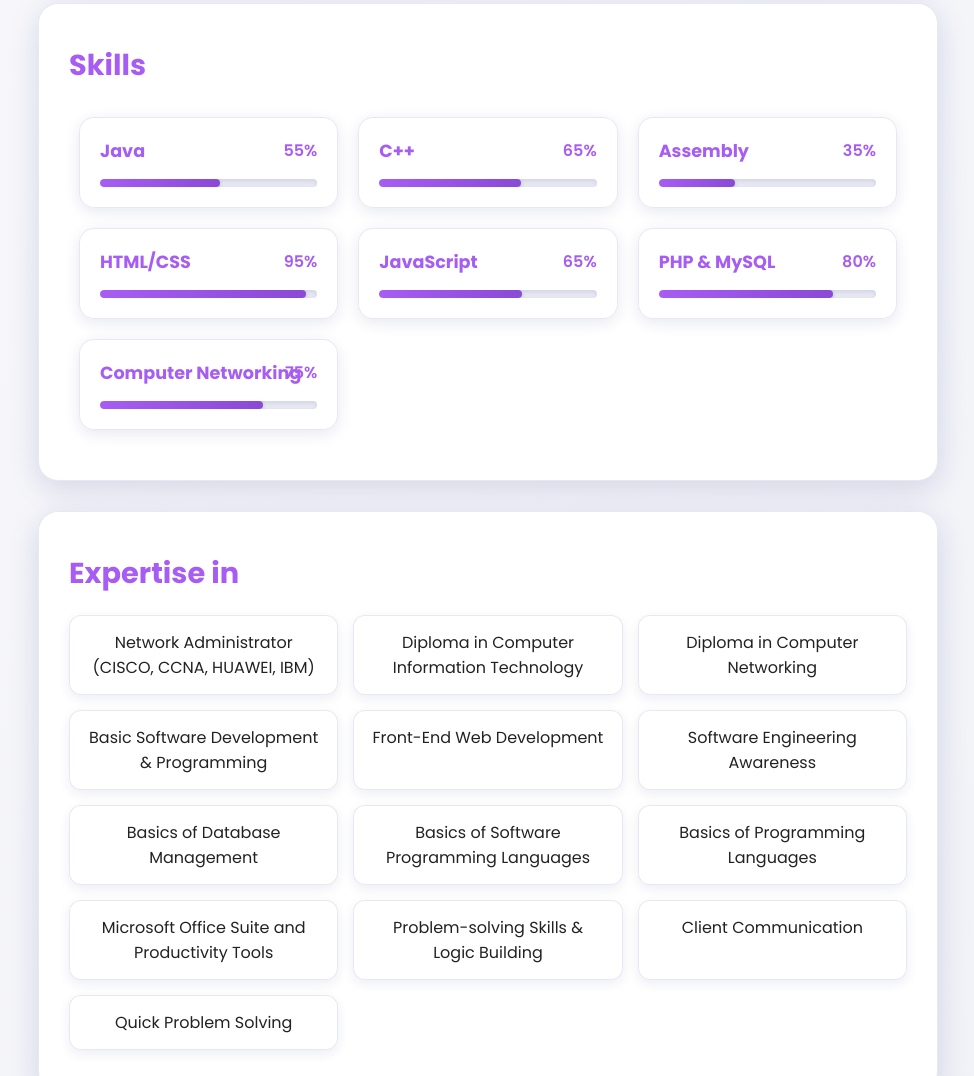
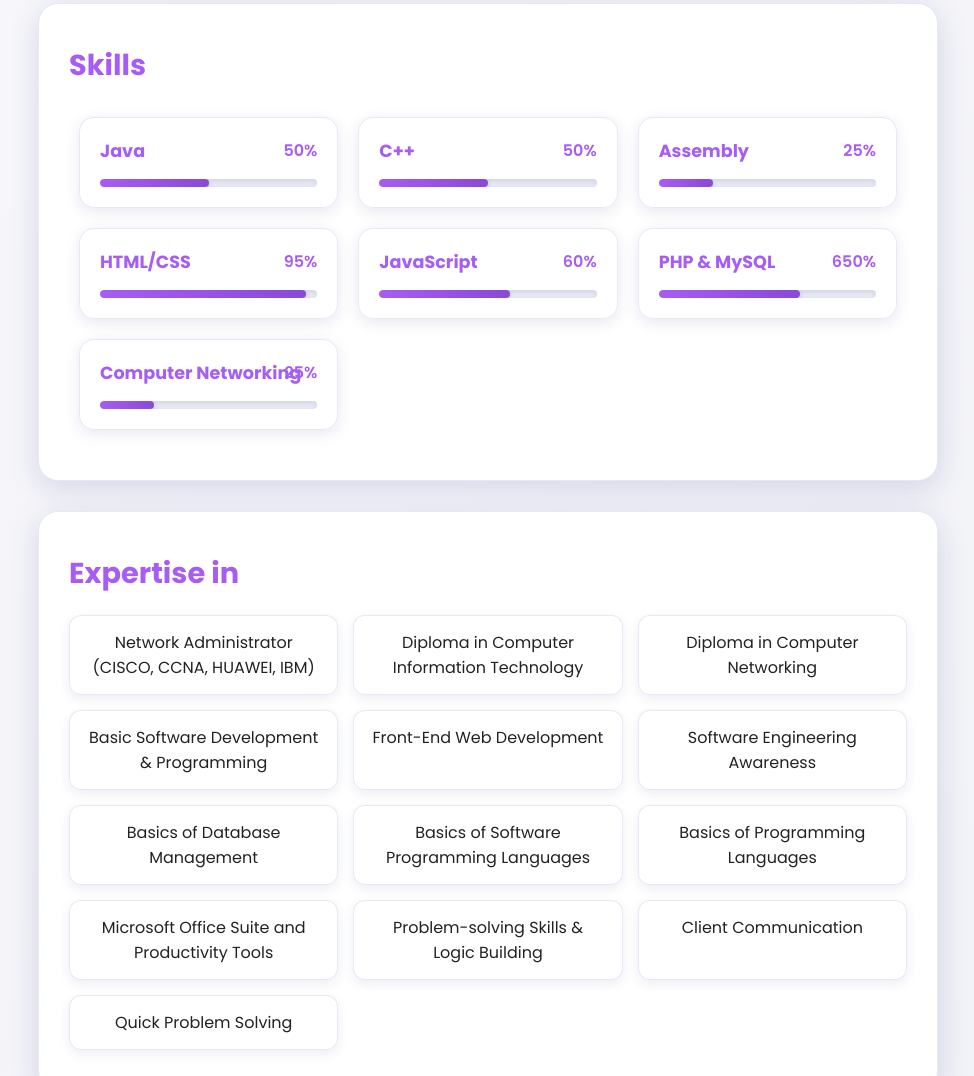
Before and after one commit to zainkhantareen07/my-resume, a plain HTML site: page index.html in a window 1280 px wide. Shown: the part 1250-2326 px from the top of the page, without its empty margins (152-1126 px from the left). Drawn offline with Linux system fonts and the light colour scheme.

Commit message:
Updated HTML and CSS

```diff
--- a/index.html
+++ b/index.html
@@ -58,23 +58,23 @@
             <div class="skills-grid">
                 <div class="skill-box">
                     <h3>Java</h3>
-                    <div class="skill-level">55%</div>
+                    <div class="skill-level">50%</div>
                     <div class="bar">
-                        <div style="width: 55%"></div>
+                        <div style="width: 50%"></div>
                     </div>
                 </div>
                 <div class="skill-box">
                     <h3>C++</h3>
-                    <div class="skill-level">65%</div>
+                    <div class="skill-level">50%</div>
                     <div class="bar">
-                        <div style="width: 65%"></div>
+                        <div style="width: 50%"></div>
                     </div>
                 </div>
                 <div class="skill-box">
                     <h3>Assembly</h3>
-                    <div class="skill-level">35%</div>
+                    <div class="skill-level">25%</div>
                     <div class="bar">
-                        <div style="width: 35%"></div>
+                        <div style="width: 25%"></div>
                     </div>
                 </div>
                 <div class="skill-box">
@@ -86,23 +86,23 @@
                 </div>
                 <div class="skill-box">
                     <h3>JavaScript</h3>
-                    <div class="skill-level">65%</div>
+                    <div class="skill-level">60%</div>
                     <div class="bar">
-                        <div style="width: 65.5%"></div>
+                        <div style="width: 60%"></div>
                     </div>
                 </div>
                 <div class="skill-box">
                     <h3>PHP & MySQL</h3>
-                    <div class="skill-level">80%</div>
+                    <div class="skill-level">650%</div>
                     <div class="bar">
-                        <div style="width: 80%"></div>
+                        <div style="width: 65%"></div>
                     </div>
                 </div>
                 <div class="skill-box">
                     <h3>Computer Networking</h3>
-                    <div class="skill-level">75%</div>
+                    <div class="skill-level">25%</div>
                     <div class="bar">
-                        <div style="width: 75%"></div>
+                        <div style="width: 25%"></div>
                     </div>
                 </div>
             </div>
@@ -188,7 +188,7 @@
             <div class="skills-grid">
                 <div class="skill-box">
                     <h3><i class="fas fa-envelope"></i> Email</h3>
-                    <p><a href="mailto:zk344693@gmail.com">zk344693@gmail.com</a></p>
+                    <p><a href="mailto:zainkhantareen07@gmail.com">zainkhantareen07@gmail.com</a></p>
                 </div>
 
                 <div class="skill-box">
@@ -228,7 +228,6 @@
                     <i class="fab fa-youtube"></i>
                 </a>
             </div>
-
             <!-- Copyright Notice -->
             <div class="copyright-contact">
                 <p>© 2025 Zain Khan Tareen. All rights reserved.</p>
```
